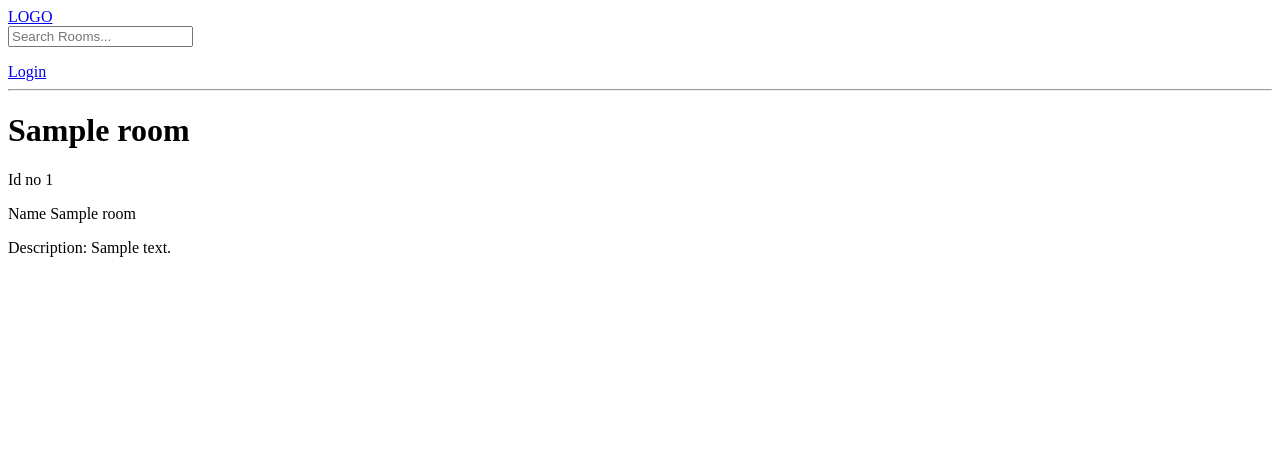
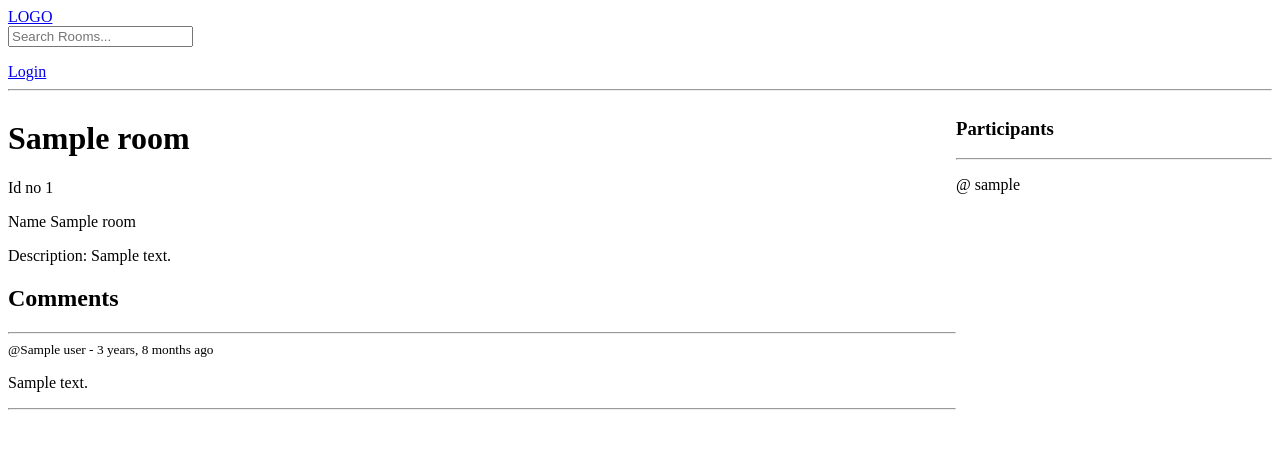
Before and after one commit to ChandrashekharRobbi/Django, a Django app: template studybud/base/templates/base/room.html in a window 1280 px wide. Shown: the top 449 px of the page. Run offline with Django 3.2, Linux system fonts and the light colour scheme; the template is opened without the code that fills it: most values are stand-ins (such as "Sample title", 1, 10 or a date in 2020).

Commit message:
added authentication for comments ✨

```diff
--- a/studybud/base/templates/base/delete_form.html
+++ b/studybud/base/templates/base/delete_form.html
@@ -3,7 +3,7 @@
 {% block information %}
     <form action="" method="post">
         {% csrf_token %}
-        <p><b></b>Are you sure you want to delete <b>{{room}}</b>?</p>
+        <p><b></b>Are you sure you want to delete <b>{{obj}}</b>?</p>
         <a href="{{request.META.HTTP_REFERER}}">Go Back</a>
         <input type="submit" value="Confirm">
     </form>
--- a/studybud/base/templates/base/room.html
+++ b/studybud/base/templates/base/room.html
@@ -1,7 +1,17 @@
-
 {% extends 'main.html' %}
 {% block information %}
+
+<style>
+    .room-container{
+        display: grid;
+        grid-template-columns: 3fr 1fr;
+    }
+</style>
+<div class="room-container">
+    <div>
         <h1>{{room.name}}</h1>
+        <div>
+
             <p>Id no {{room.id}}</p>
             <p>Name {{room.name}}</p>
             {% if room.description %}
@@ -10,4 +20,39 @@
             <p> Please add Description for {{room.name}}</p>
             {% endif %}
 
+        </div>
+
+        <div class="commment-wrapper">
+            <h2>Comments</h2>
+            <hr>
+            {% for roommessage in roommessages %}
+            {% if request.user == roommessage.user %}
+                <a href="">Edit</a>
+                <a href="{% url 'delete_message' roommessage.id %}">Delete</a>
+            {% endif %}
+            <small>@{{roommessage.user}} - {{roommessage.created|timesince}} ago</small>
+            <p>{{roommessage}}</p>
+            <hr>
+            {% endfor %}
+
+        </div>
+        {% if request.user.is_authenticated %}
+        <div>
+            <form action="" method="post">
+                {%csrf_token%}
+                <input type="text" name="body" placeholder="Give a Comment....👀">
+            </form>
+        </div>
+        {% endif %}
+
+    </div>
+    <div>
+        <h3>Participants</h3>
+        <hr>
+        {% for user in participants %}
+            <p>@ {{user.username}}</p>
+        {% endfor %}
+    </div>
+
+</div>
 {% endblock %}
```
Lines whose indentation alone changed are shown as unchanged.
